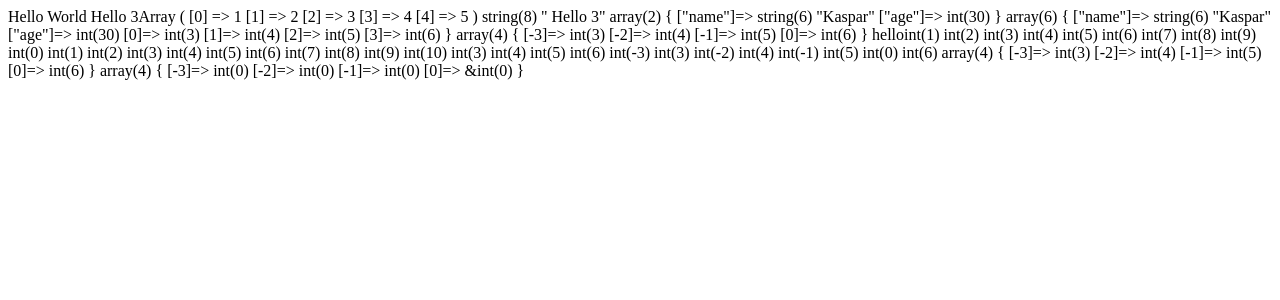
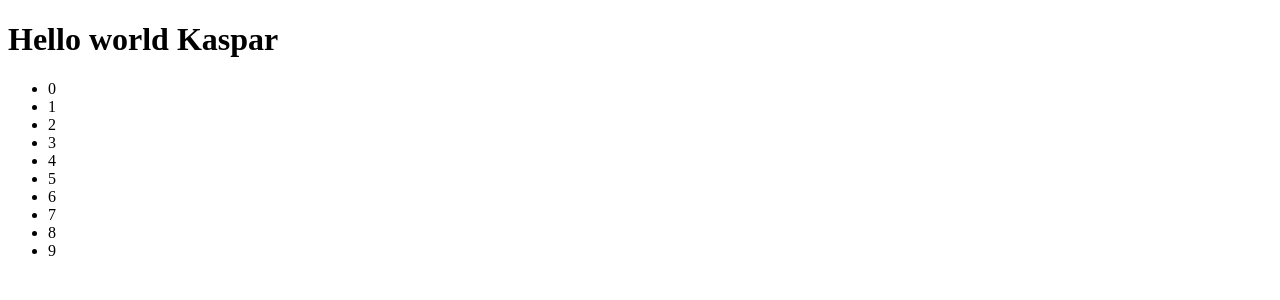
Before and after one commit to seppcaspar/ta21elearnphp, a PHP site: page / in a window 1280 px wide. Shown: the top 300 px of the page. Run offline with PHP 8.4, Linux system fonts and the light colour scheme.

Commit message:
Add webpage example

```diff
--- a/index.php
+++ b/index.php
@@ -1,87 +1,20 @@
 <?php
+    $name = 'Kaspar';
+?>
 
-echo 'Hello World';
-// print 'Hello World';
-// printf('Hello World');
-
-// line comment
-
-/**
- *
- *
- *  Multi line comment
- */
-
-$hello = 'World'; // variables always start with $
-$hello = 3;
-$world = '\nHello $hello';
-$world = "\nHello $hello";
-echo $world;
-$array = array(1, 2, 3, 4);
-$array = [1, 2, 3, 4];
-$array[] = 5;
-print_r($array);
-var_dump($world);
-$array = ['name' => 'Kaspar', 'age' => 30];
-var_dump($array);
-$array = [
-    'name' => 'Kaspar',
-    'age' => 30,
-    3,
-    4,
-    5,
-    6,
-];
-var_dump($array);
-$array = [
-    -3 => 3,
-    4,
-    5,
-    6,
-];
-var_dump($array);
-
-if($array){
-
-} else if(!$array){
-
-} else {
-
-}
-$num = 1;
-switch($num) {
-    case 1:
-        echo 'hello';
-        break;
-    case 2:
-        echo 'world';
-        break;
-    default:
-        echo 'default';
-}
-
-for($i = 1; $i<10; $i++){
-    var_dump($i);
-}
-$i=0;
-while($i<10){
-    var_dump($i);
-    $i++;
-}
-do {
-    var_dump($i);
-    $i++;
-} while($i<10);
-
-foreach($array as $item){
-    var_dump($item);
-}
-
-foreach($array as $key=>$item){
-    var_dump($key, $item);
-}
-var_dump($array);
-foreach($array as &$item){
-    $item = 0;
-}
-var_dump($array);
+<!DOCTYPE html>
+<html lang="en">
+<head>
+    <meta charset="UTF-8">
+    <meta name="viewport" content="width=device-width, initial-scale=1.0">
+    <title>Document</title>
+</head>
+<body>
+    <h1>Hello world <?=$name?></h1>
+    <ul>
+        <?php for($i=0; $i<10; $i++): ?>
+            <li><?=$i?></li>
+        <?php endfor; ?>
+    </ul>
+</body>
+</html>
```
